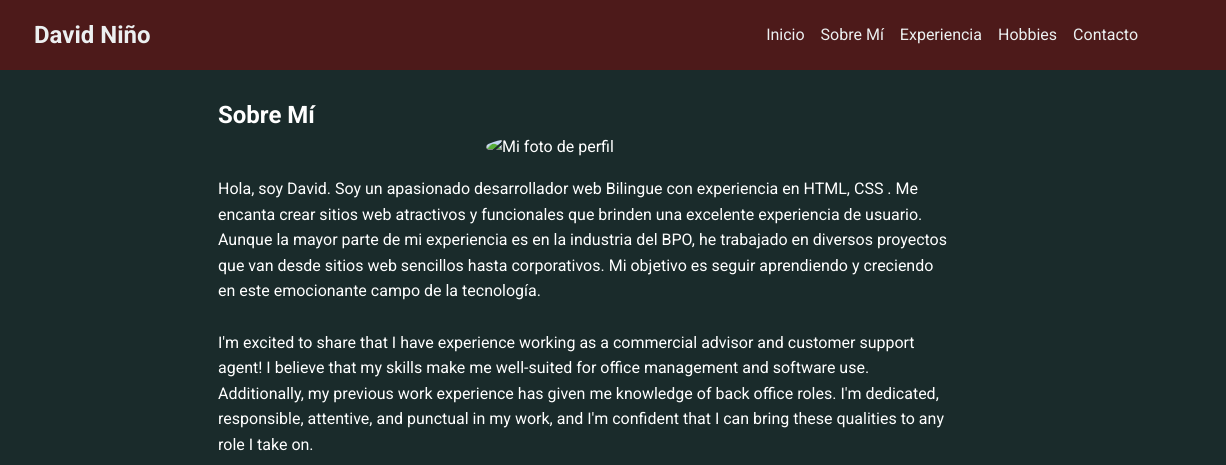
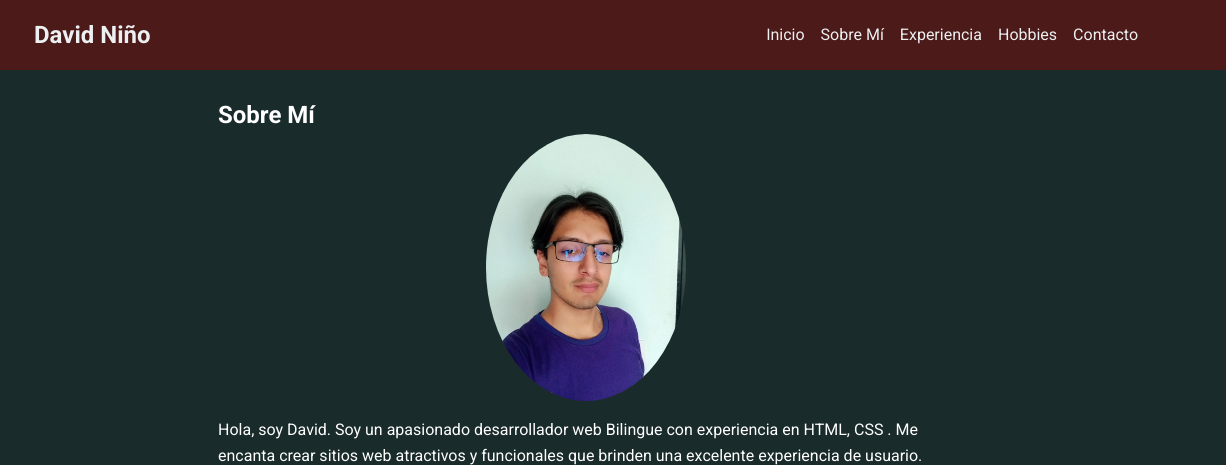
Before and after one commit to davidfnino0624/Portafolio, a plain HTML site: page about.html in a window 1280 px wide. Shown: the top 465 px of the page, 54-1280 px from the left. Drawn offline with Linux system fonts and the light colour scheme.

Commit message:
remove innecesary images

```diff
--- a/about.html
+++ b/about.html
@@ -38,7 +38,7 @@
     <main>
         <section class="content">
             <h1>Sobre Mí</h1>
-            <img src="../parcial final/images/wapo.jpeg" alt="Mi foto de perfil" class="profile-image">
+            <img src="./images/wapo1.jpeg" alt="Mi foto de perfil" class="profile-image">
             <p>Hola, soy David. Soy un apasionado desarrollador web Bilingue con experiencia en HTML, CSS . Me encanta crear sitios web atractivos y funcionales que brinden una excelente experiencia de usuario.</p>
             <p>Aunque la mayor parte de mi experiencia es en la industria del BPO, he trabajado en diversos proyectos que van desde sitios web sencillos hasta corporativos. Mi objetivo es seguir aprendiendo y creciendo en este emocionante campo de la tecnología.</p>
             <br>
```
Also changed, not shown: images/WhatsApp Image 2024-09-28 at 12.38.01 PM.jpeg (deleted), images/WhatsApp Image 2024-09-28 at 12.38.03 PM (1).jpeg (deleted), images/WhatsApp Image 2024-09-28 at 12.38.03 PM.jpeg (deleted), images/WhatsApp Image 2024-09-28 at 12.38.04 PM (1).jpeg (deleted), images/WhatsApp Image 2024-09-28 at 12.38.04 PM (2).jpeg (deleted), images/WhatsApp Image 2024-09-28 at 12.38.04 PM.jpeg (deleted).
